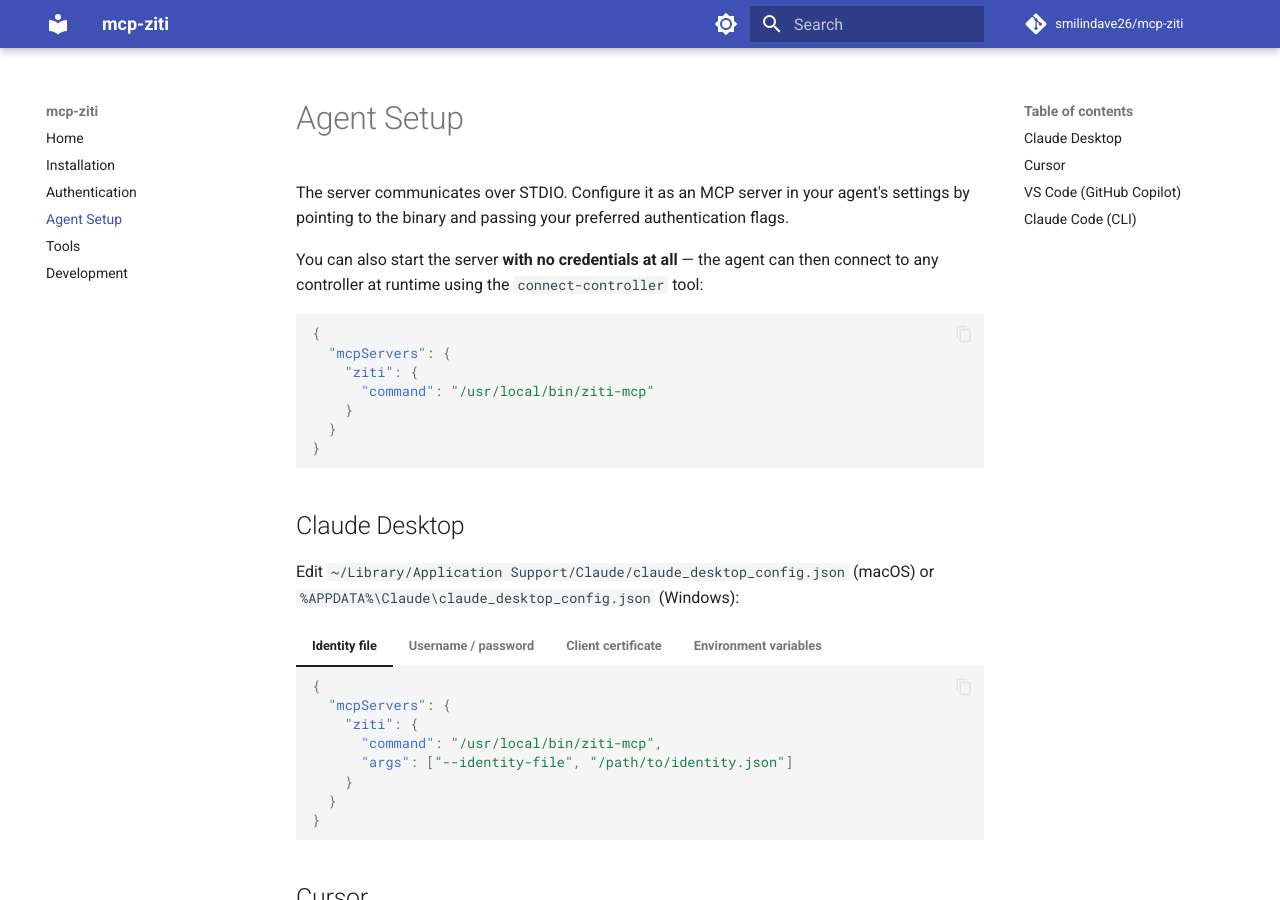
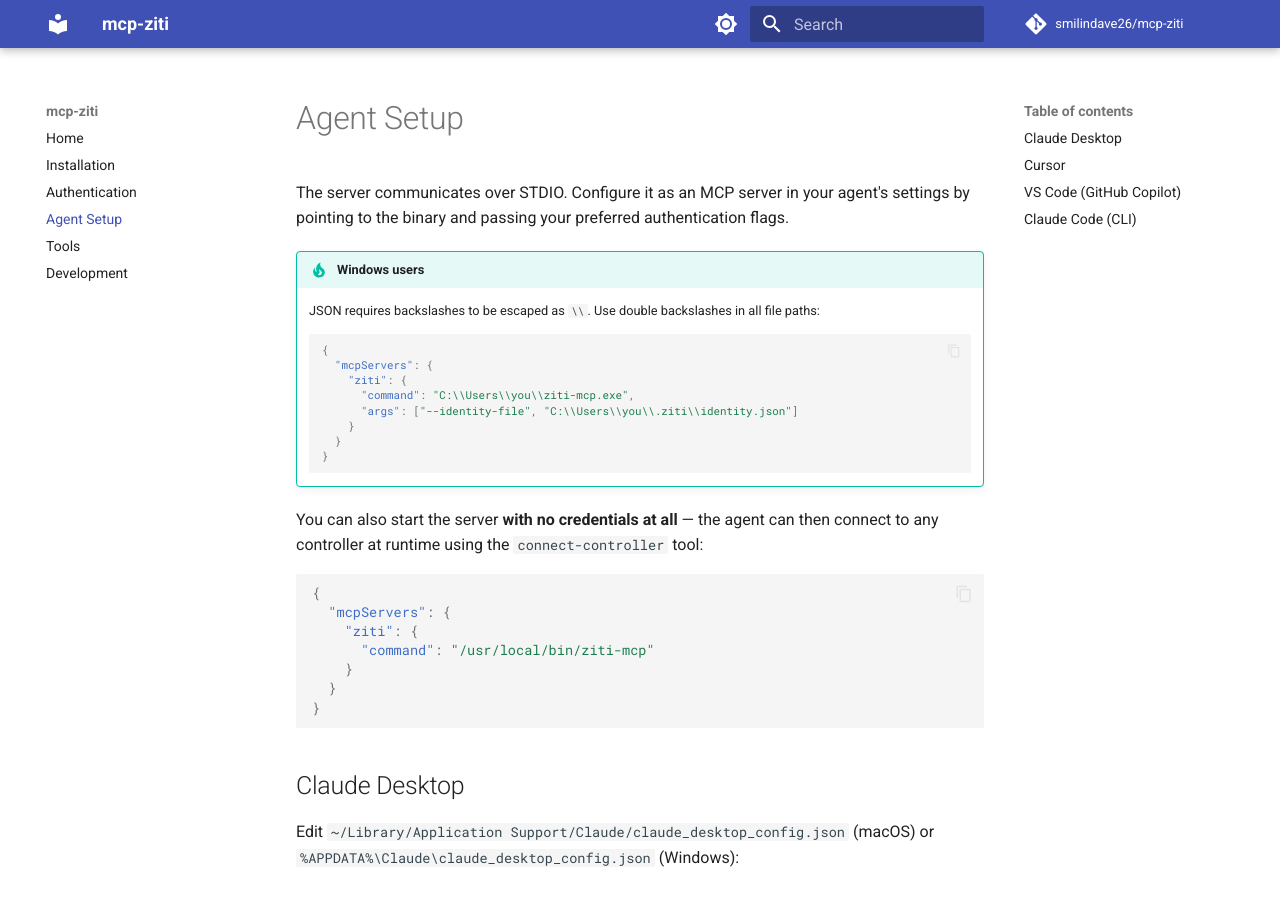
Before and after one commit to smilindave26/mcp-ziti, an MkDocs documentation site: the page built from docs/agent-setup.md, in a window 1280 px wide and 900 px high. Built offline with MkDocs 1.6.1 and Material for MkDocs 9.7.7, drawn with Linux system fonts in a browser that asks for light colours; comment, search, counter and statistics services are not loaded.

Commit message:
Add Windows path escaping note to setup docs

````diff
--- a/docs/agent-setup.md
+++ b/docs/agent-setup.md
@@ -1,6 +1,21 @@
 # Agent Setup
 
 The server communicates over STDIO. Configure it as an MCP server in your agent's settings by pointing to the binary and passing your preferred authentication flags.
+
+!!! tip "Windows users"
+
+    JSON requires backslashes to be escaped as `\\`. Use double backslashes in all file paths:
+
+    ```json
+    {
+      "mcpServers": {
+        "ziti": {
+          "command": "C:\\Users\\you\\ziti-mcp.exe",
+          "args": ["--identity-file", "C:\\Users\\you\\.ziti\\identity.json"]
+        }
+      }
+    }
+    ```
 
 You can also start the server **with no credentials at all** — the agent can then connect to any controller at runtime using the `connect-controller` tool:
 
````
Also changed, not shown: README.md (+13 -0 lines).
